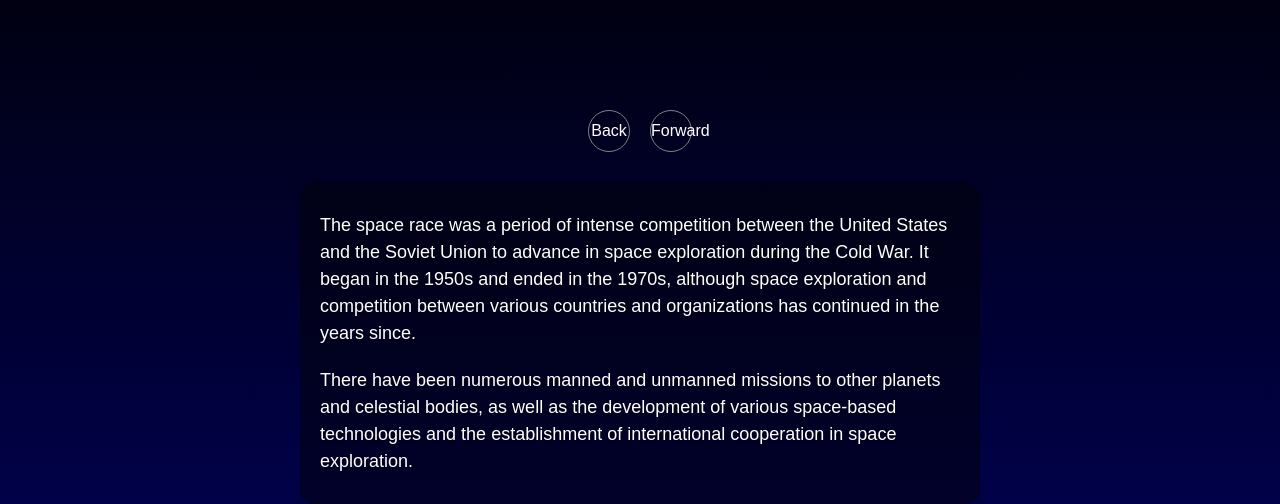
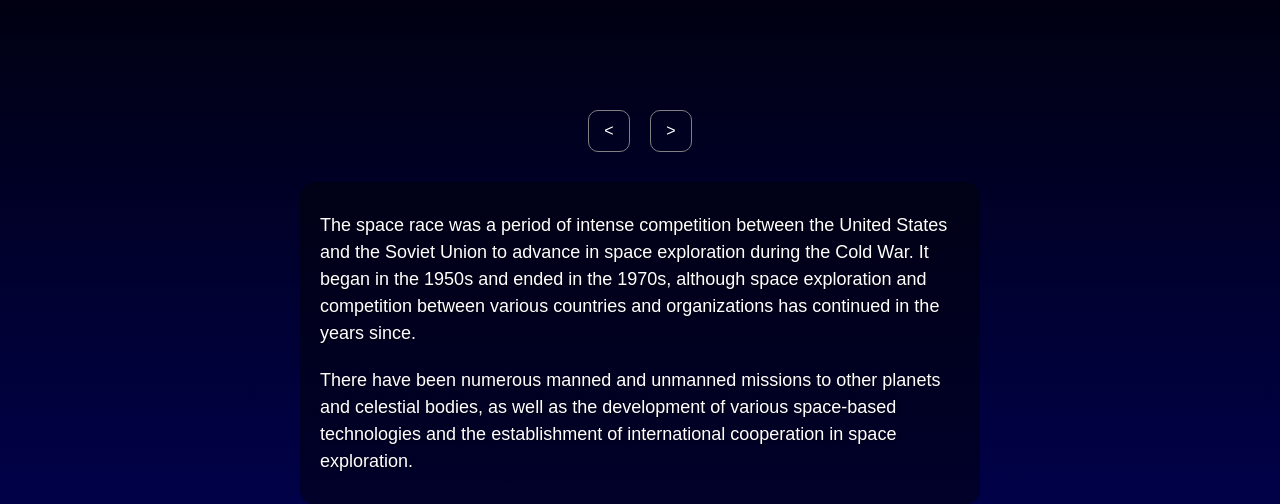
Before and after one commit to dstock3/spacerace, a Flask app: template templates/index.html in a window 1280 px wide. Shown: the part 165-669 px from the top of the page. Run offline with Flask 2, Linux system fonts and the light colour scheme; the template is opened without the code that fills it, so the values that code supplies are empty.

Commit message:
made stylistic changes to slideshow buttons.

```diff
--- a/static/css/style.css
+++ b/static/css/style.css
@@ -246,10 +246,10 @@ h1 {
 
 .back,
 .forward {
+    height: 40px;
     width: 40px;
-    height: 40px;
     border: 1px solid gray;
-    border-radius: 50%;
+    border-radius: 10px;
     text-align: center;
     line-height: 40px;
     cursor: pointer;
@@ -257,7 +257,9 @@ h1 {
 
 .back:hover,
 .forward:hover {
-    background-color: lightgray;
+    background-color: rgb(134, 134, 247);
+    border: 1px solid rgb(134, 134, 247);
+    color: black;
 }
 
 .back {
--- a/templates/index.html
+++ b/templates/index.html
@@ -17,8 +17,8 @@
     </div>
 
     <div class="img-selector">
-        <div class="back">Back</div>
-        <div class="forward">Forward</div>
+        <div class="back"><</div>
+        <div class="forward">></div>
     </div>
 
     <div class="space-info-container">
```
